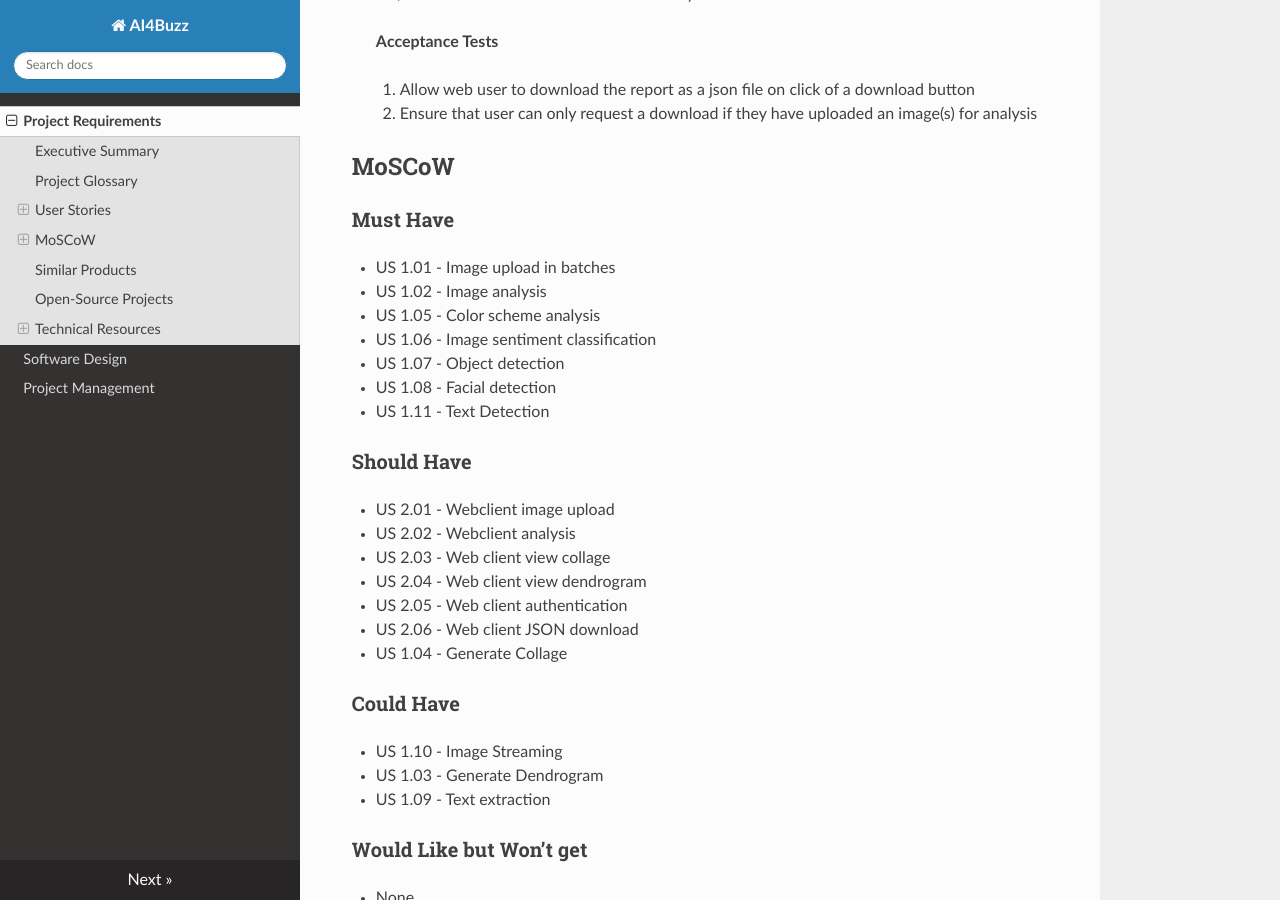
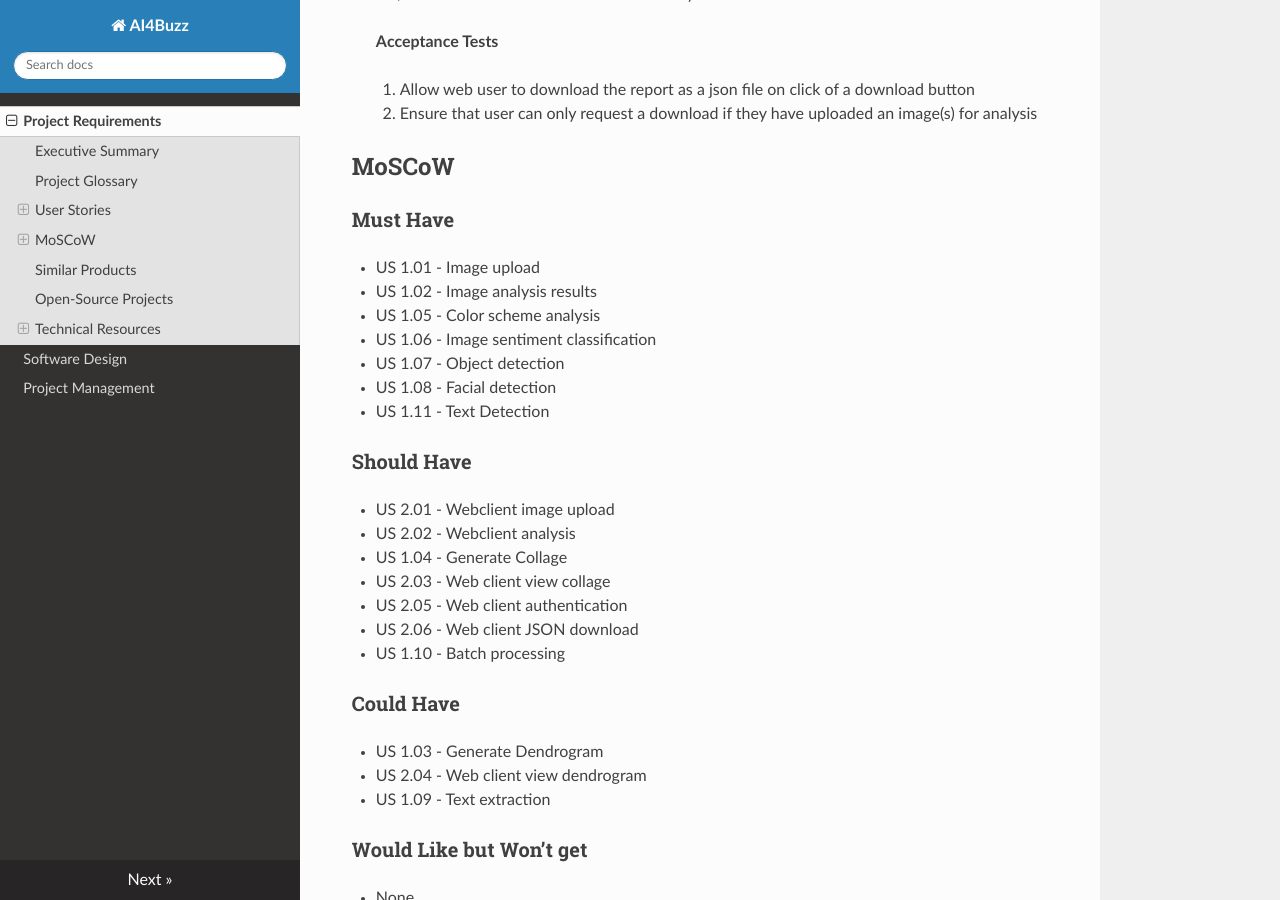
Before and after one commit to UAlberta-CMPUT401/ai4buzz, an MkDocs documentation site: the page built from docs/docs/index.md, in a window 1280 px wide and 900 px high, scrolled down 4964 px. Built offline with MkDocs 1.6.1, drawn with Linux system fonts in a browser that asks for light colours; nearby versions of some CDN libraries; some of the changed text lies outside the part shown.

Commit message:
Update index.md

```diff
--- a/docs/docs/index.md
+++ b/docs/docs/index.md
@@ -179,8 +179,8 @@ This project is to develop a web service to allow researchers to gain insight in
 
 ### Must Have
 
-- US 1.01 - Image upload in batches
-- US 1.02 - Image analysis
+- US 1.01 - Image upload
+- US 1.02 - Image analysis results
 - US 1.05 - Color scheme analysis
 - US 1.06 - Image sentiment classification
 - US 1.07 - Object detection
@@ -191,16 +191,16 @@ This project is to develop a web service to allow researchers to gain insight in
 
 - US 2.01 - Webclient image upload
 - US 2.02 - Webclient analysis
+- US 1.04 - Generate Collage
 - US 2.03 - Web client view collage
-- US 2.04 - Web client view dendrogram
 - US 2.05 - Web client authentication
 - US 2.06 - Web client JSON download
-- US 1.04 - Generate Collage
+- US 1.10 - Batch processing
 
 ### Could Have
 
-- US 1.10 - Image Streaming
 - US 1.03 - Generate Dendrogram
+- US 2.04 - Web client view dendrogram
 - US 1.09 - Text extraction
 
 ### Would Like but Won’t get
```
Also changed, not shown: other parts of docs/docs/index.md (+1 -1 lines).
